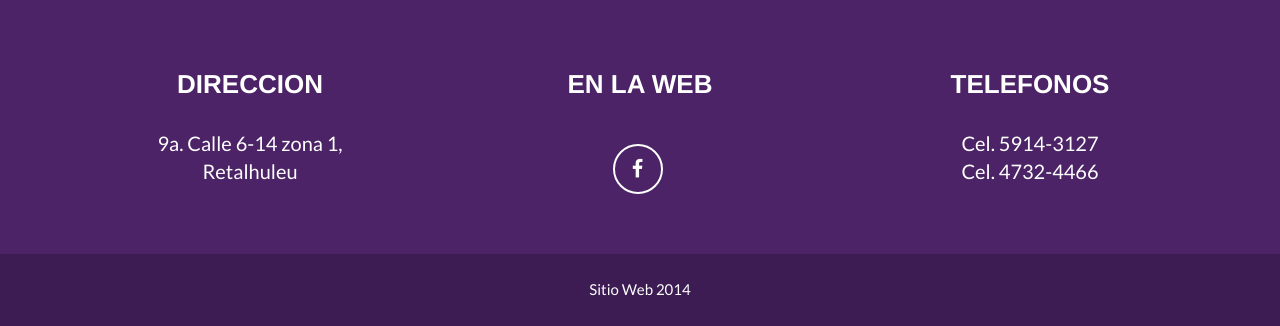
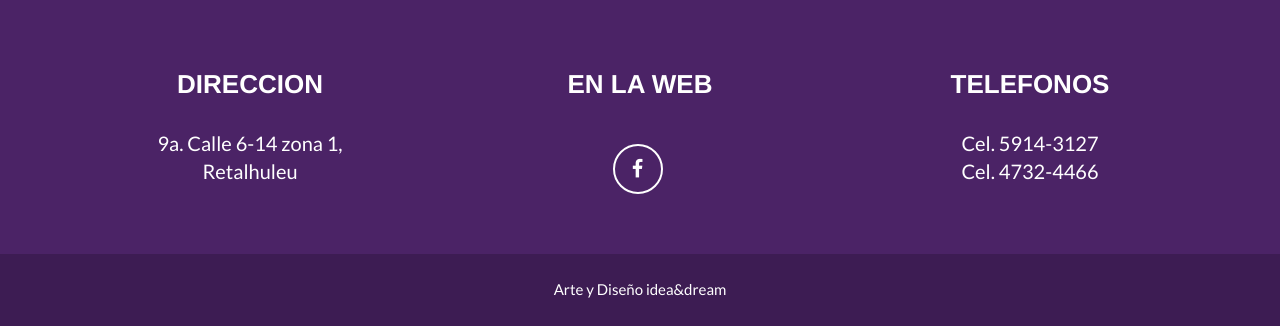
Before and after one commit to felixacdc/RecordRoom, a PHP site: page / in a window 1280 px wide. Shown: the part 1826-2152 px from the top of the page. Run offline with PHP 8.4, Linux system fonts and the light colour scheme; data that the repository does not hold is empty.

Commit message:
[modify] message footer

```diff
--- a/index.php
+++ b/index.php
@@ -201,7 +201,7 @@
             <div class="container">
                 <div class="row">
                     <div class="col-lg-12">
-                        Sitio Web 2014
+                        Arte y Diseño idea&dream
                     </div>
                 </div>
             </div>
```
